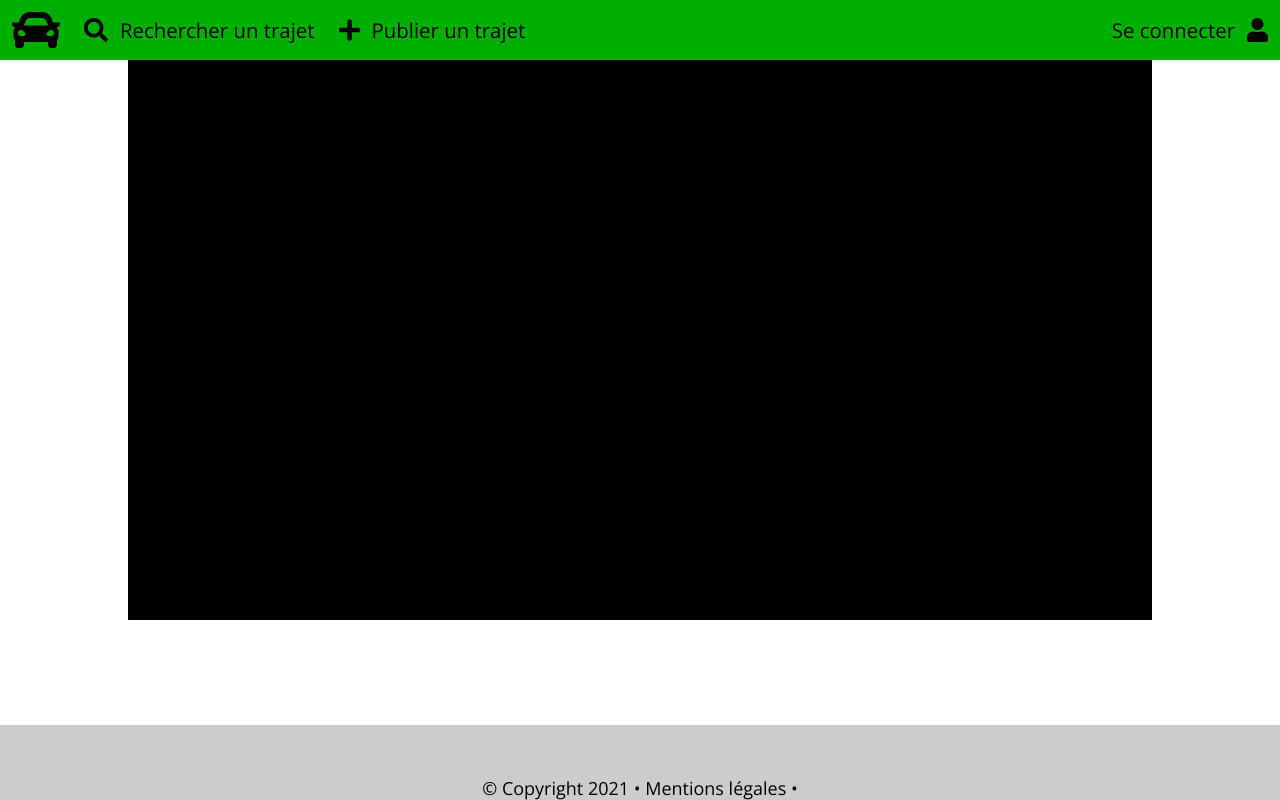
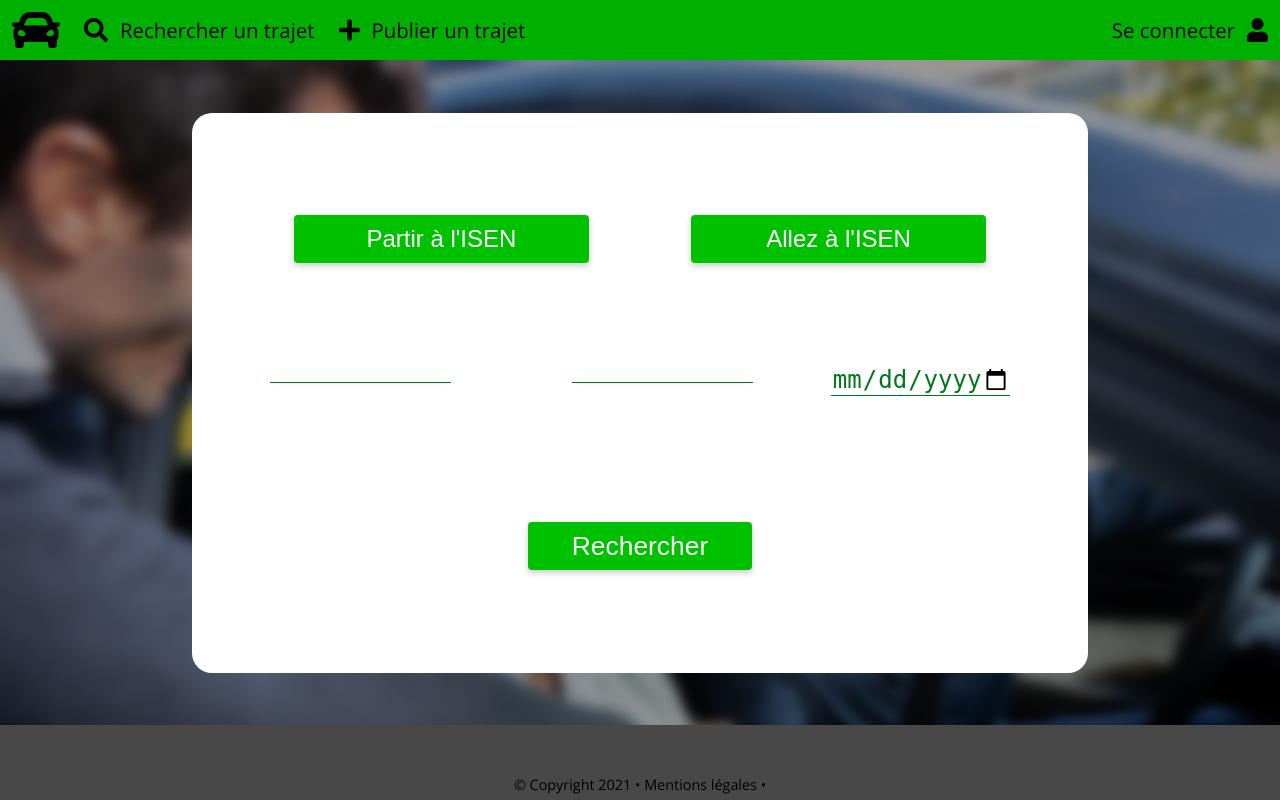
Before and after one commit to Elzapat/projet-web-cir2, a PHP site: page / in a window 1280 px wide. Run offline with PHP 8.4, Linux system fonts and the light colour scheme.

Commit message:
progress on search page

```diff
--- a/public_html/css/button.css
+++ b/public_html/css/button.css
@@ -1,14 +1,9 @@
 button {
     border: none;
-    font-size: 140%;
-    margin-top: 15%;
-    background: rgb(0, 170, 51);
+    background: var(--accent-color);
     cursor: pointer;
-    border-radius: 1px;
-    height: 5%;
-    width: 100%;
+    border-radius: 4px;
     color: white;
-    font-weight: bold;
     box-shadow: 0 3px 6px 0 rgba(0, 0, 0, 0.2);
 }
 
--- a/public_html/css/constants.css
+++ b/public_html/css/constants.css
@@ -1,7 +1,8 @@
 :root {
     --primary-color: #CCCCCC;
-    --accent-color: #EEEEEE;
-    --text-color: #FFFFFF;
+    --accent-color: #00C100;
+    --background-color: white;
+    --text-color: #46644F;
     font-family: "Open Sans";
     font-size: 12px;
 }
--- a/public_html/css/footer.css
+++ b/public_html/css/footer.css
@@ -10,12 +10,14 @@ footer {
     background: #ccc;
     width: 100%;
     height: 75px;
-    font-size: 1.5rem;
+    font-size: 1.2rem;
     justify-content: flex-end;
+    background-color: #484848;
 }
 
 .footer-text { /* Dernier élément de la page, copyright et mentions légales */
     text-align: center;
+    padding-bottom: 0.5rem;
 }
 
 .notices { /* Texte mention légale */
--- a/public_html/css/input.css
+++ b/public_html/css/input.css
@@ -1,25 +1,21 @@
-.input_text {
-    width: 100%;
-    font-size: 2rem;
+.input-text {
     border: none;
-    padding-top: 15%;
     border-bottom: solid 1px #00781A;
     color: #00781A;
 }
 
-.input_text::-webkit-input-placeholder {
+.input-text::-webkit-input-placeholder {
     -webkit-transition: all 0.3s ease-in-out;
             transition: all 0.3s ease-in-out;
 }
 
-
-.input_text:focus, .input_text:valid {
+.input-text:focus, .input-text:valid {
     box-shadow: none;
     outline: none;
     background-position: 0 0;
 }
 
-.input_text:focus::-webkit-input-placeholder, .input_text:valid::-webkit-input-placeholder {
+.input-text:focus::-webkit-input-placeholder, .input-text:valid::-webkit-input-placeholder {
     color: #00781A;
     font-size: 45%;
     -webkit-transform: translateY(-2rem);
--- a/public_html/css/search.css
+++ b/public_html/css/search.css
@@ -4,11 +4,69 @@ body {
 
 main {
     flex: 1;
+    background-image: url("../images/fond.png");
+    background-size: cover;
+    display: flex;
 }
 
-.search-trip {
-    background-color: black;
-    width: 80%;
+#search-trip {
+    background-color: var(--background-color);
+    width: 70%;
     height: 70vh;
     margin: auto;
+    border-radius: 20px;
+    display: flex;
+    flex-direction: column;
+    justify-content: space-evenly;
+    transition: all 500ms ease;
+    color: var(--text-color);
 }
+
+.search-row {
+    display: flex;
+    justify-content: space-evenly;
+    flex-direction: row;
+}
+
+.search-row:last-child {
+    flex-direction: column;
+    align-items: center;
+}
+
+.dest-choice {
+    height: 4rem;
+    width: 33%;
+    border: 2px solid var(--accent-color);
+    font-size: 2rem;
+    transition: all 200ms ease;
+}
+
+.selected {
+    color: var(--accent-color);
+    background-color: var(--background-color);
+}
+
+#search-trip > .search-row > input {
+    width: 20%;
+    font-size: 2rem;
+}
+
+#search {
+    width: 25%;
+    height: 4rem;
+    font-size: 2.2rem;
+}
+
+#error {
+    opacity: 0;
+    transition: 400ms ease;
+    font-size: 1.5rem;
+    color: red;
+}
+
+#start-loc, #end-lock {
+    margin: 0;
+    padding: 0;
+    width: 25%;
+    height: 100%;
+}
--- a/public_html/index.html
+++ b/public_html/index.html
@@ -8,19 +8,40 @@
         <link rel="stylesheet" href="css/navbar.css">
         <link rel="stylesheet" href="css/footer.css">
         <link rel="stylesheet" href="css/search.css">
+        <link rel="stylesheet" href="css/button.css">
+        <link rel="stylesheet" href="css/input.css">
 
         <!-- Page font -->
         <link href="https://fonts.googleapis.com/css?family=Open+Sans:300,400,700&display=swap" rel="stylesheet"/>
 
         <!-- Script to load the navbar and footer -->
         <script src="js/load_navbar_and_footer.js" defer></script>
+        <!-- Script to manage the search form -->
+        <script src="js/search_trips.js" defer></script>
     </head>
     <body>
         <nav class="navbar">
         </nav>
         <main>
-            <section class="search-trip">
-            </section>
+            <form id="search-trip">
+                <div class="search-row">
+                    <button value="from_ISEN" class="dest-choice" type="button">Partir à l'ISEN</button>
+                    <button value="to_ISEN" class="dest-choice" type="button">Allez à l'ISEN</button>
+                </div>
+                <div class="search-row">
+                    <div id="start-loc">
+                        <input class="input-text" placeholder="Adresse de départ" type="text"></input>
+                    </div>
+                    <div id="end-loc">
+                        <input class="input-text" placeholder="Adresse d'arrivée"type="text"></input>
+                    </div>
+                    <input class="input-text" placeholder="Date du départ" type="date"></input>
+                </div>
+                <div class="search-row">
+                    <span id="error">Erreur</span>
+                    <button type="submit" id="search">Rechercher</button>
+                </div>
+            </form>
         </main>
         <footer class="footer">
         </footer>
```
Also changed, not shown: public_html/css/signin.css (+15 -1 lines), public_html/signin.html (+6 -6 lines).
